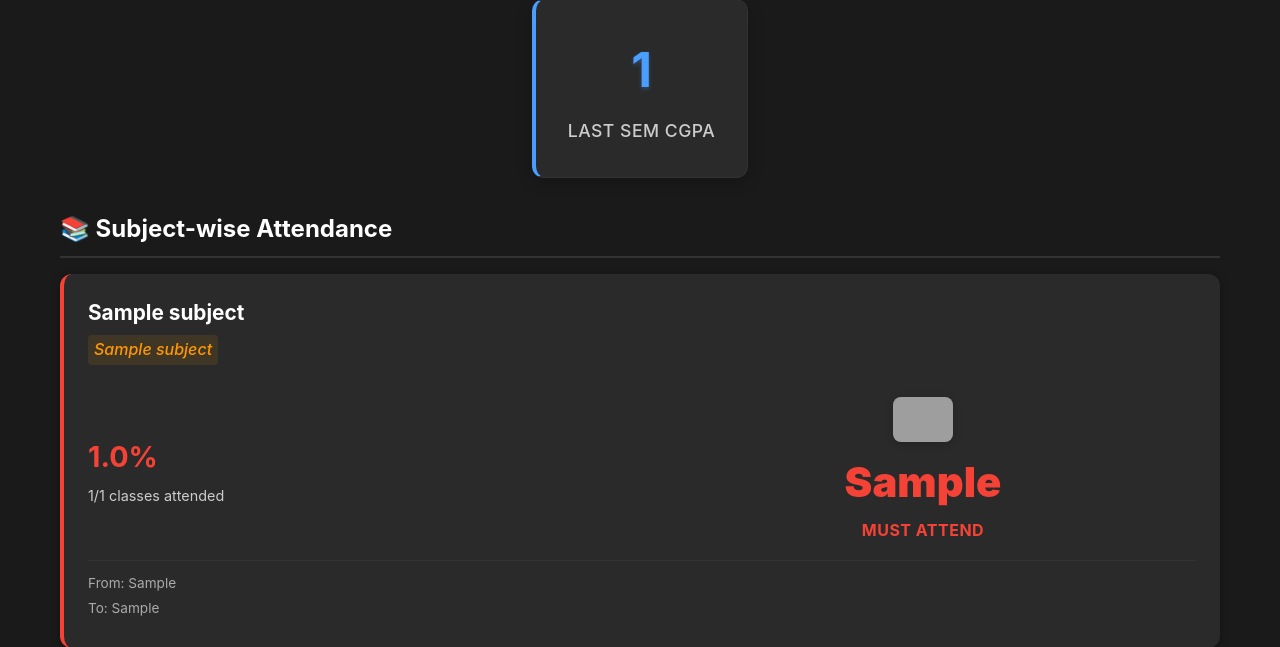
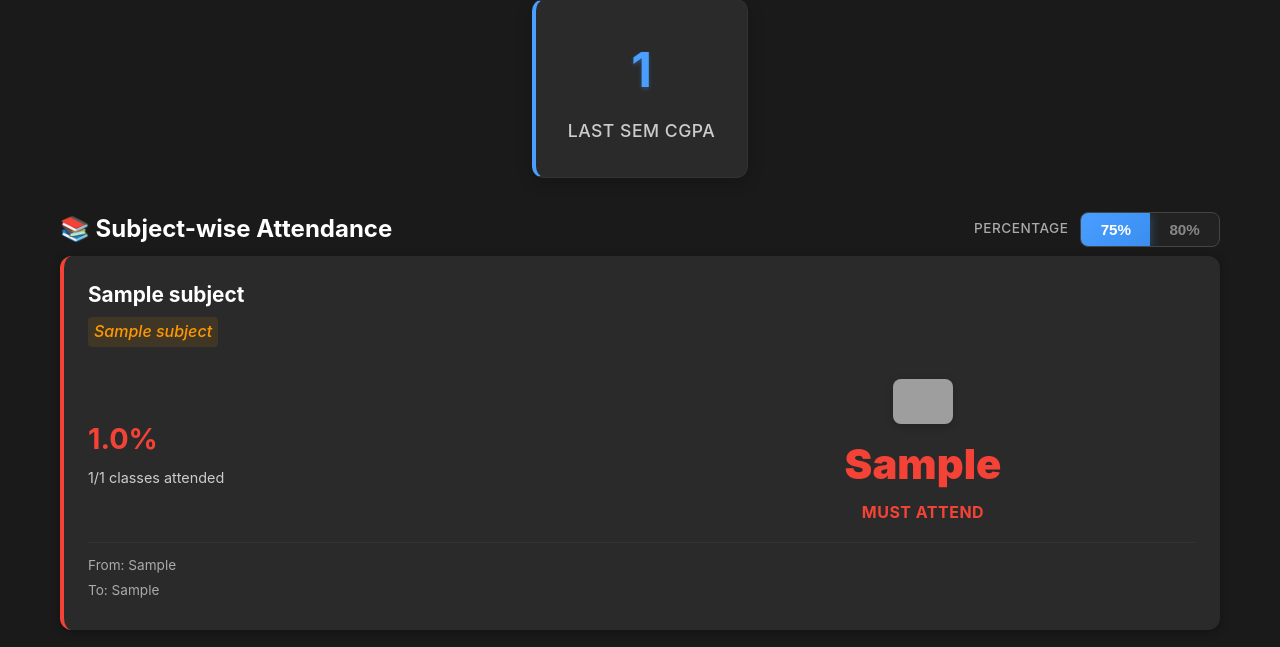
Before and after one commit to manusanjay545/PSG-Bunker, a Flask app: template templates/dashboard.html in a window 1280 px wide. Shown: the part 250-897 px from the top of the page. Run offline with Flask 3, Linux system fonts and the light colour scheme; the template is opened without the code that fills it: most values are stand-ins (such as "Sample title", 1, 10 or a date in 2020); grey boxes are pictures that could not be loaded.

Commit message:
Update dashboard.html

```diff
--- a/templates/dashboard.html
+++ b/templates/dashboard.html
@@ -56,11 +56,21 @@
         </section>
 
         <section class="attendance-section">
-            <h2>📚 Subject-wise Attendance</h2>
+            <div class="attendance-header">
+                <h2>📚 Subject-wise Attendance</h2>
+                <div class="percentage-toggle">
+                    <span class="toggle-label">Percentage</span>
+                    <div class="toggle-switch">
+                        <button id="btn75" class="toggle-btn active" onclick="setThreshold(75)">75%</button>
+                        <button id="btn80" class="toggle-btn" onclick="setThreshold(80)">80%</button>
+                    </div>
+                </div>
+            </div>
             <div class="subjects-grid">
                 {% for subject in attendance %}
-                <div
-                    class="subject-card {% if subject.percentage_of_attendance >= 85 %}success{% elif subject.percentage_of_attendance >= 75 %}warning{% else %}danger{% endif %}">
+                <div class="subject-card {% if subject.percentage_of_attendance >= 85 %}success{% elif subject.percentage_of_attendance >= 75 %}warning{% else %}danger{% endif %}"
+                    data-total="{{ subject.total_hours }}" data-present="{{ subject.total_present }}"
+                    data-percentage="{{ subject.percentage_of_attendance }}">
                     <div class="subject-title">{{ subject.course_title }}</div>
                     <div class="course-code">{{ subject.name }}</div>
 
@@ -82,8 +92,8 @@
                                 <span class="status-number status-must-attend">{{ subject.class_to_attend }}</span>
                                 <div class="status-label status-must-attend">Must Attend</div>
                                 {% else %}
-                                <img src="https://media.tenor.com/ygZQDXMkWxcAAAAM/steve-harrington.gif"
-                                    alt="Party" class="status-gif">
+                                <img src="https://media.tenor.com/ygZQDXMkWxcAAAAM/steve-harrington.gif" alt="Party"
+                                    class="status-gif">
                                 <span class="status-number status-can-miss">{{ subject.class_to_bunk }}</span>
                                 <div class="status-label status-can-miss">Can Bunk</div>
                                 {% endif %}
@@ -189,18 +199,74 @@
         document.head.appendChild(style);
     </script>
 
-    <!-- Popup message on page load -->
     <script>
-        window.onload = function () {
-            alert("This website shows you how many classes you can miss ('bunk') while ensuring your physical attendance stays above 75%.");
-        };
-
         // ====== APK DOWNLOAD URL ======
         const APK_DOWNLOAD_URL = 'https://github.com/manusanjay545/PSG-Bunker/raw/main/static/PSGBunker.apk';
 
         function downloadApp() {
             window.open(APK_DOWNLOAD_URL, '_blank');
         }
+
+        // ====== PERCENTAGE TOGGLE ======
+        let currentThreshold = 75;
+
+        function setThreshold(value) {
+            currentThreshold = value;
+
+            // Update toggle buttons
+            document.getElementById('btn75').classList.toggle('active', value === 75);
+            document.getElementById('btn80').classList.toggle('active', value === 80);
+
+            // Recalculate all subject cards
+            const cards = document.querySelectorAll('.subject-card');
+            cards.forEach(card => {
+                const totalHours = parseInt(card.dataset.total);
+                const totalPresent = parseInt(card.dataset.present);
+                const percentage = parseFloat(card.dataset.percentage);
+                const threshold = value / 100;
+
+                const statusDisplay = card.querySelector('.status-display');
+
+                // Determine card border color class
+                card.classList.remove('success', 'warning', 'danger');
+                if (percentage >= 85) {
+                    card.classList.add('success');
+                } else if (percentage >= value) {
+                    card.classList.add('warning');
+                } else {
+                    card.classList.add('danger');
+                }
+
+                // Update percentage number color
+                const percNum = card.querySelector('.percentage-number');
+                percNum.classList.remove('success', 'warning', 'danger');
+                if (percentage >= 85) {
+                    percNum.classList.add('success');
+                } else if (percentage >= value) {
+                    percNum.classList.add('warning');
+                } else {
+                    percNum.classList.add('danger');
+                }
+
+                if (percentage < value) {
+                    // Must attend
+                    const mustAttend = Math.ceil((threshold * totalHours - totalPresent) / (1 - threshold));
+                    statusDisplay.innerHTML = `
+                        <img src="https://media1.giphy.com/media/v1.Y2lkPTZjMDliOTUyN2JsOGVwbzRxanBkbnQ3bHB1OG1uOGRjYXVsdWo2eWVsNGxvbDRzciZlcD12MV9naWZzX3NlYXJjaCZjdD1n/98MaHVwJOmWMz4cz1K/200.gif" alt="Stress" class="status-gif">
+                        <span class="status-number status-must-attend">${mustAttend}</span>
+                        <div class="status-label status-must-attend">Must Attend</div>
+                    `;
+                } else {
+                    // Can bunk
+                    const canBunk = Math.floor((totalPresent - threshold * totalHours) / threshold);
+                    statusDisplay.innerHTML = `
+                        <img src="https://media.tenor.com/ygZQDXMkWxcAAAAM/steve-harrington.gif" alt="Party" class="status-gif">
+                        <span class="status-number status-can-miss">${canBunk}</span>
+                        <div class="status-label status-can-miss">Can Bunk</div>
+                    `;
+                }
+            });
+        }
     </script>
 </body>
 
```
